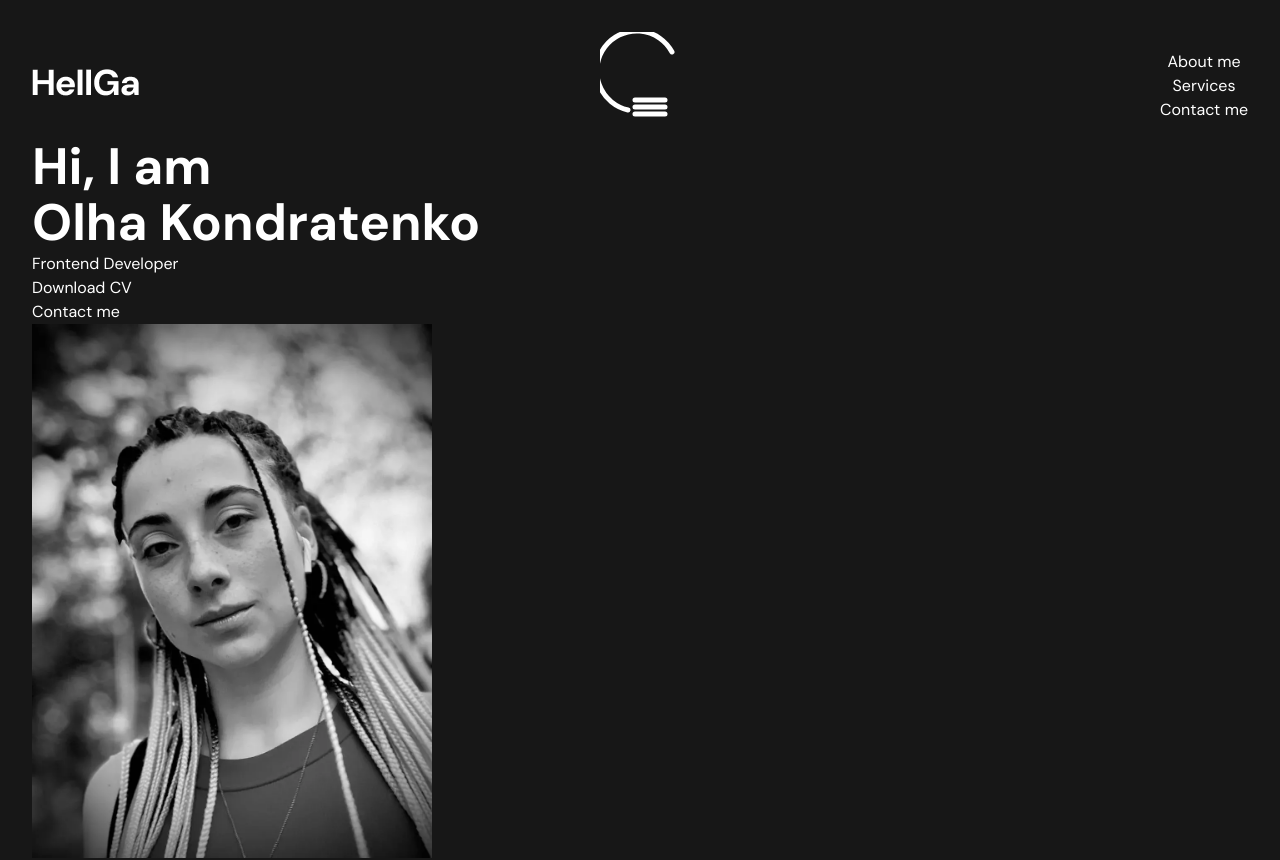
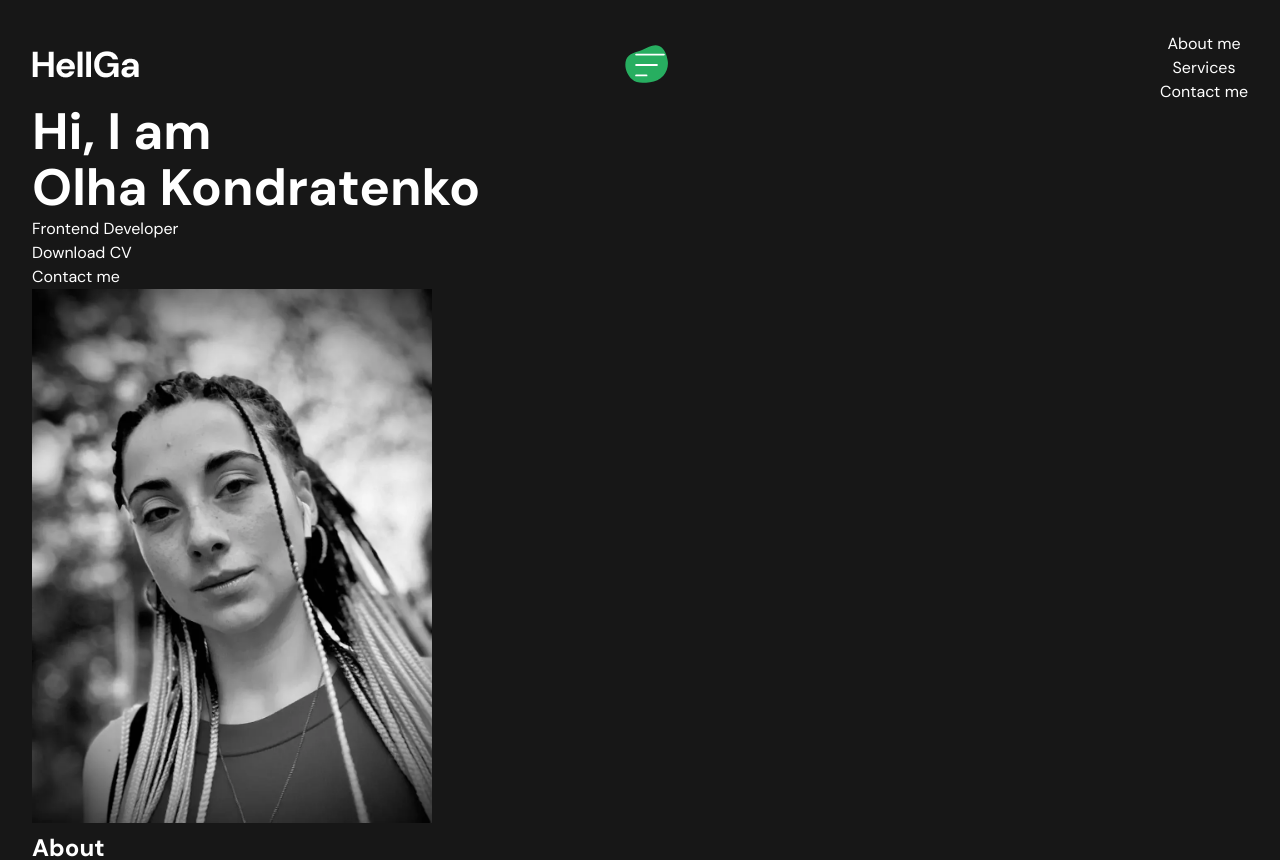
Before and after one commit to Kondratenko666Olga/portfolio, a React (Vite) app: page / in a window 1280 px wide. Shown: the top 860 px of the page. Built offline with nearby package versions, Linux system fonts and the light colour scheme; the HTML template or start-up script is replaced by a standard one.

Commit message:
burger-menu edited

```diff
--- a/src/components/Header/Header.jsx
+++ b/src/components/Header/Header.jsx
@@ -20,33 +20,14 @@ const Header = () => {
           </span>
         </div>
         <div className="burger">
-          <svg
-            width="100"
-            height="100"
-            viewBox="0 0 100 100"
-            fill="none"
-            xmlns="http://www.w3.org/2000/svg"
-          >
-            <path
-              d="
-    M 72 20
-    A 40 40 0 1 0 28 78
-    M 35 68
-    H 65
-    M 35 75
-    H 65
-    M 35 82
-    H 65
-  "
-              stroke="white"
-              stroke-width="5"
-              fill="none"
-              stroke-linecap="round"
-              stroke-linejoin="round"
-            />
+          <svg width="50px" height="50px" viewBox="-2.4 -2.4 28.80 28.80" fill="none" xmlns="http://www.w3.org/2000/svg" stroke="#fff" transform="rotate(0)">
+            <g id="SVGRepo_bgCarrier" stroke-width="0" transform="translate(0,0), scale(1)">
+              <path transform="translate(-2.4, -2.4), scale(0.8999999999999999)" d="M16,27.00095819061001C19.31427461518176,26.60935887411211,22.405790394539288,25.375908714524908,24.546400224453663,22.8155267497404C26.756073744900633,20.17253775158158,27.852553858908266,16.81622848414733,27.366318884612078,13.405711886749767C26.820627843008698,9.5781625478044,25.375180780123184,5.439267607631481,21.844470350440226,3.863832265678255C18.382403983065533,2.3190265332411495,14.804496644796313,4.795151528629742,11.297806411205425,6.235794402042799C7.319125552861806,7.870343746964032,2.2227806708878637,8.475684076814733,0.7667779430625359,12.523116471567924C-0.7998080886498931,16.877951069571097,1.12597194658791,21.998118908530195,4.48060930255396,25.18640753735273C7.444988855752129,28.00379034749973,11.93860717324588,27.480833529756936,16,27.00095819061001" fill="#27ae60" strokewidth="0"/>
+            </g>
+            <g id="SVGRepo_tracerCarrier" stroke-linecap="round" stroke-linejoin="round"/>
+            <g id="SVGRepo_iconCarrier"> <path d="M4 18H10" stroke="#fff" stroke-width="1.08" stroke-linecap="round"/> <path d="M4 12L16 12" stroke="#fff" stroke-width="1.08" stroke-linecap="round"/> <path d="M4 6L20 6" stroke="#fff" stroke-width="1.08" stroke-linecap="round"/> </g>
           </svg>
         </div>
-
         <div className="menu-mob">
           <span className="menu-option">
             <a href="#about">About me</a>
--- a/src/components/Header/Header.scss
+++ b/src/components/Header/Header.scss
@@ -1,4 +1,3 @@
-// @use '../../styles/mixins.scss' as *;
 @use '../../styles/main.scss' as *;
 
 header {
--- a/src/styles/main.scss
+++ b/src/styles/main.scss
@@ -1,6 +1,5 @@
 @use 'variables' as *;
 @use './modules/app';
-// @use './mixins.scss';
 @forward './mixins.scss';
 
 /* Основний файл SCSS */
```
Also changed, not shown: src/images/icons/burger.svg (added).
